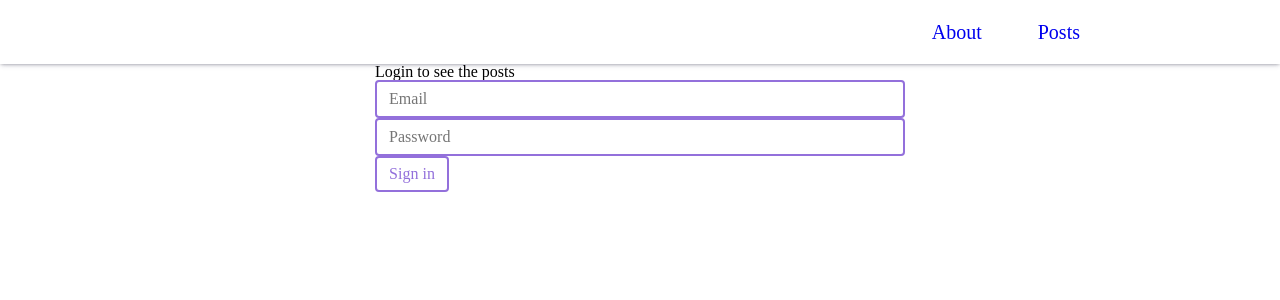
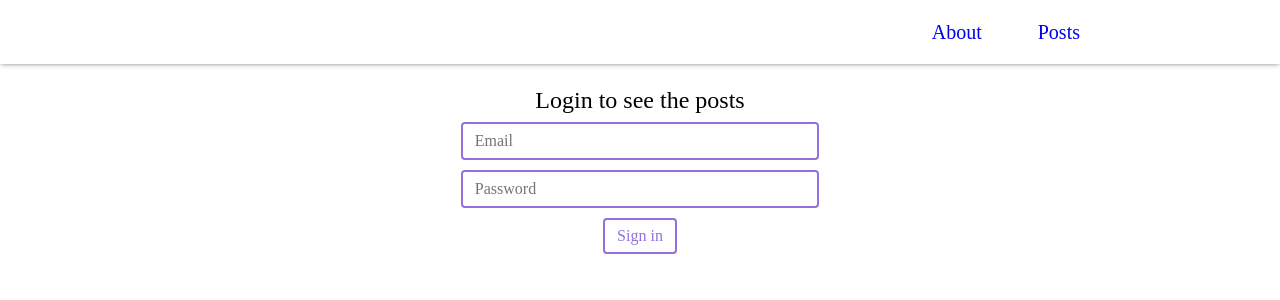
Before and after one commit to nurzhan-132/react-posts-app, a React (Create React App) app: page /login in a window 1280 px wide. Shown: the top 300 px of the page. Built offline with nearby package versions, Linux system fonts and the light colour scheme.

Commit message:
feat(login logic: simple login logic illustration for showing public/private routes)

```diff
--- a/src/styles/App.scss
+++ b/src/styles/App.scss
@@ -62,3 +62,21 @@ a {
   opacity: 0;
   transition: opacity 300ms ease-in;
 }
+
+.login {
+  margin-top: 24px;
+  width: 70%;
+  h1 {
+    font-size: 24px;
+  }
+  form {
+    width: 40%;
+  }
+}
+.login,
+.login form {
+  display: flex;
+  flex-direction: column;
+  gap: 10px;
+  align-items: center;
+}
```
